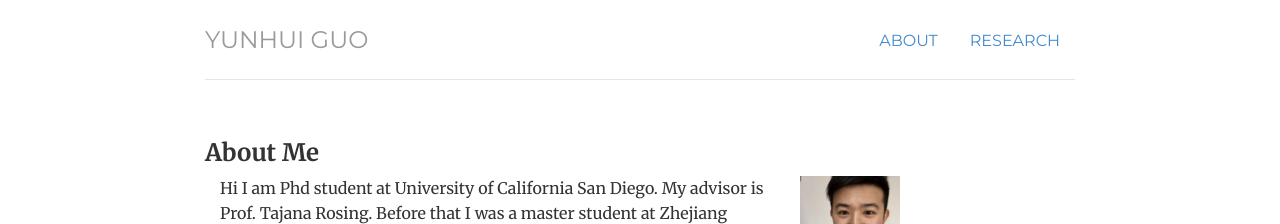
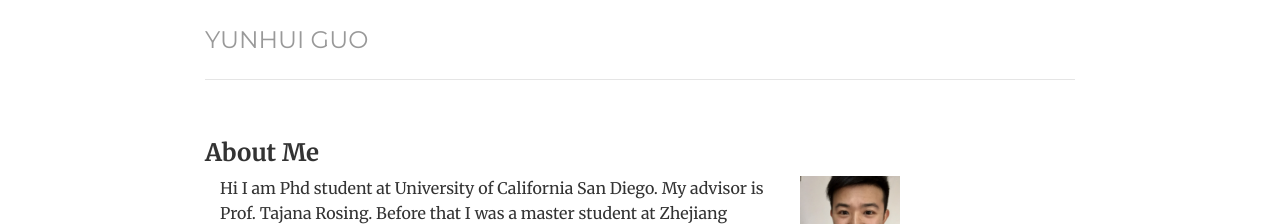
Before and after one commit to yunhuiguo/yunhuiguo.github.io, a Jekyll site: the page built from index.html, in a window 1280 px wide. Shown: the top 224 px of the page. Built offline with Jekyll 4.4.1, drawn with Linux system fonts in a browser that asks for light colours.

Commit message:
Update header.html

```diff
--- a/_includes/header.html
+++ b/_includes/header.html
@@ -1,8 +1,5 @@
 <div class="header">
 	<ul class="nav nav-pills pull-right">
-		<li class="{{ page.about }}"><a href="/about" title="about">About</a></li>
-		<!-- <li class="{{ page.projects }}"><a href="/projects" title="Projects">Projects</a></li> -->
-		<li class="{{ page.research }}"><a href="/research" title="research">Research</a></li>
 
 	</ul>
 	<h3 class="text-muted"><a href="/">Yunhui Guo</a></h3>
```
